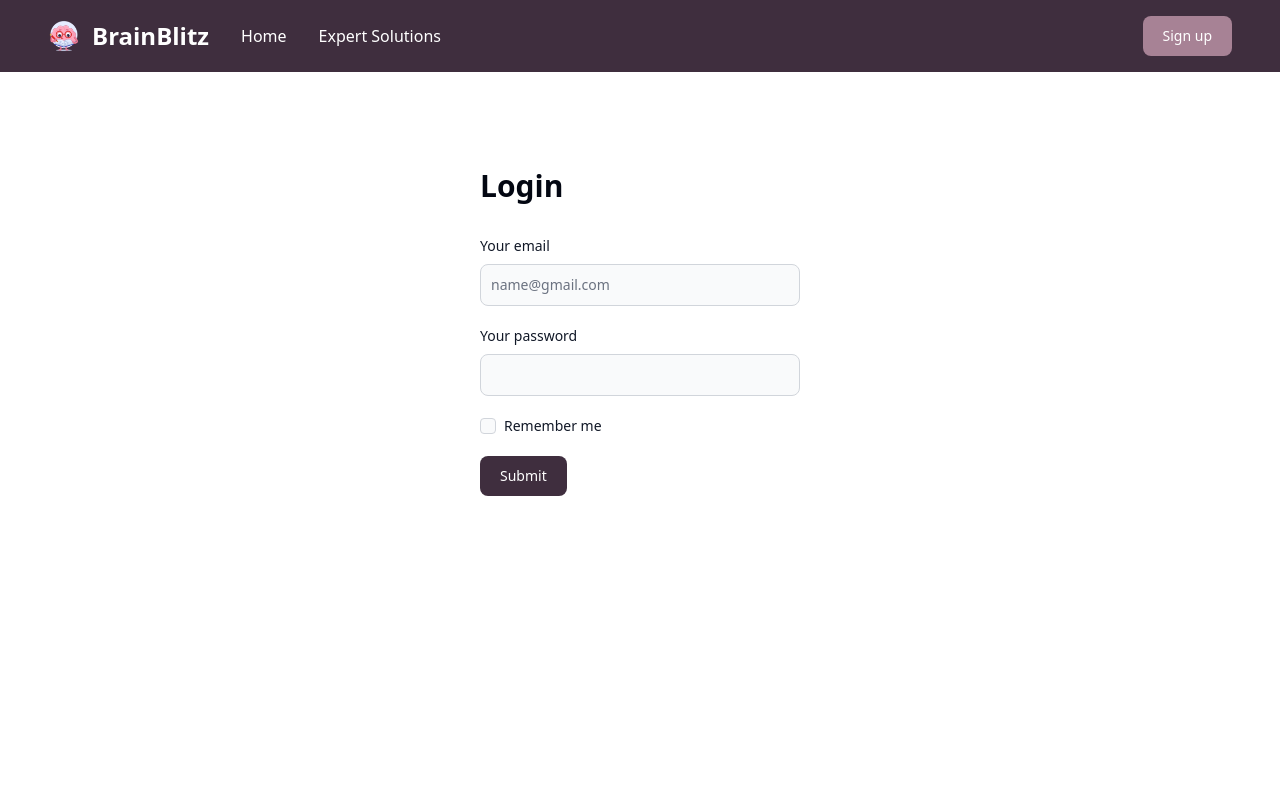
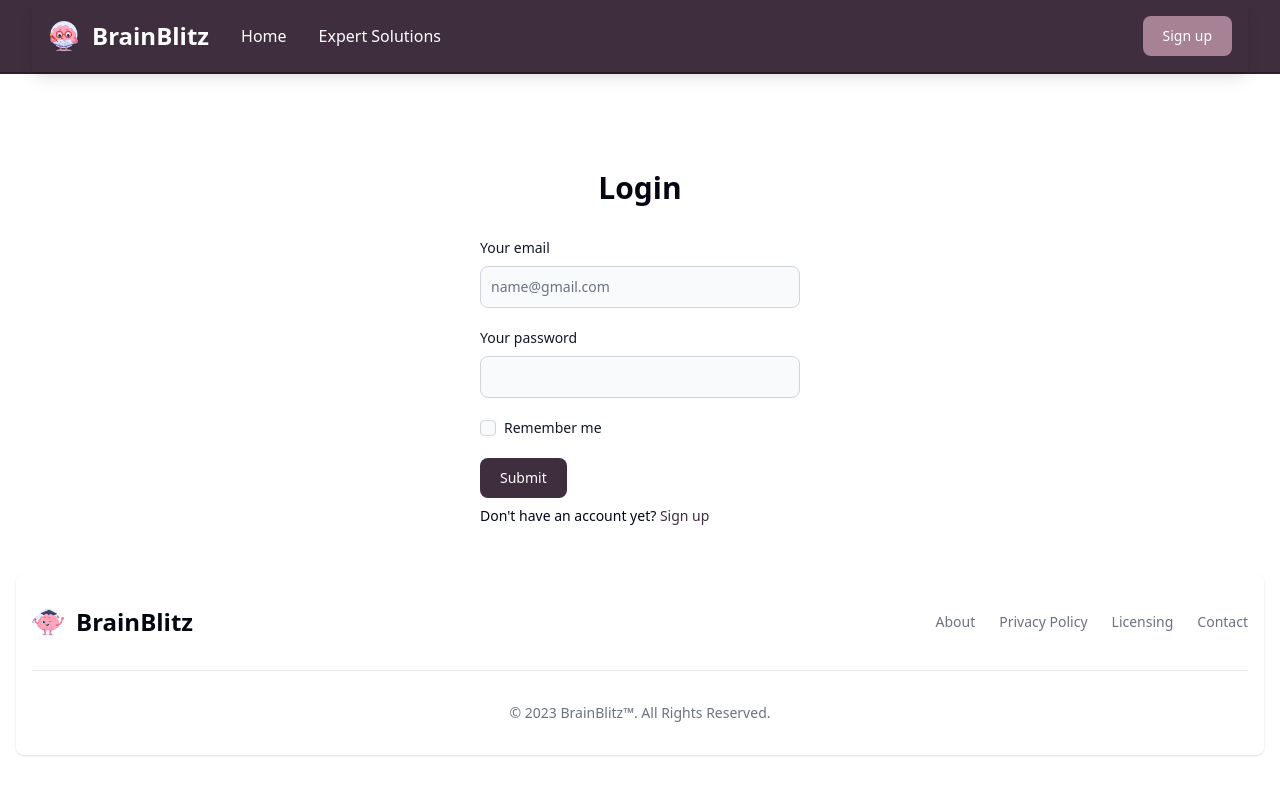
Before and after one commit to SSKiyan25/BrainBlitz, a Vue app: page /login in a window 1280 px wide. Shown: the top 794 px of the page. Built offline with nearby package versions, Linux system fonts and the light colour scheme.

Commit message:
added signup and footer

```diff
--- a/index.html
+++ b/index.html
@@ -7,7 +7,7 @@
     <title>BrainBlitz</title>
   </head>
   <body>
-    <div id="app" class = "bg-[#EFE1D1]"></div>
+    <div id="app"></div>
     <script type="module" src="/src/main.ts"></script>
   </body>
 </html>
--- a/src/App.vue
+++ b/src/App.vue
@@ -1,5 +1,6 @@
 <script setup lang="ts">
 import Navigation from '../src/components/NavigationBar.vue'
+import Footer from '../src/components/Footer.vue'
 import {RouterView} from 'vue-router'
 </script>
 
@@ -8,6 +9,7 @@ import {RouterView} from 'vue-router'
   <main>
     <RouterView />
   </main>
+  <Footer />
 </template>
 
 <style scoped>
--- a/src/components/DashboardComponent.vue
+++ b/src/components/DashboardComponent.vue
@@ -1,3 +1,5 @@
 <template>
-  <h2>Template</h2>
+  <div class="flow bg-[#EFE1D1] h-screen">
+
+  </div>
 </template>
--- /dev/null
+++ b/src/components/Footer.vue
@@ -0,0 +1,28 @@
+<template>
+<footer class="bg-white rounded-lg shadow dark:bg-gray-900 m-4 mt-12">
+    <div class="w-full max-w-screen-xl mx-auto p-4 md:py-8">
+        <div class="sm:flex sm:items-center sm:justify-between">
+            <a href="/" class="flex items-center mb-4 sm:mb-0 space-x-3 rtl:space-x-reverse">
+                <img src="/3.png" class="h-8" alt="Flowbite Logo" />
+                <span class="self-center text-2xl font-semibold whitespace-nowrap dark:text-white">BrainBlitz</span>
+            </a>
+            <ul class="flex flex-wrap items-center mb-6 text-sm font-medium text-gray-500 sm:mb-0 dark:text-gray-400">
+                <li>
+                    <a href="#" class="hover:underline me-4 md:me-6">About</a>
+                </li>
+                <li>
+                    <a href="#" class="hover:underline me-4 md:me-6">Privacy Policy</a>
+                </li>
+                <li>
+                    <a href="#" class="hover:underline me-4 md:me-6">Licensing</a>
+                </li>
+                <li>
+                    <a href="#" class="hover:underline">Contact</a>
+                </li>
+            </ul>
+        </div>
+        <hr class="my-6 border-gray-200 sm:mx-auto dark:border-gray-700 lg:my-8" />
+        <span class="block text-sm text-gray-500 sm:text-center dark:text-gray-400">© 2023 <a href="/" class="hover:underline">BrainBlitz™</a>. All Rights Reserved.</span>
+    </div>
+</footer>
+</template>
--- a/src/components/LoginComponent.vue
+++ b/src/components/LoginComponent.vue
@@ -1,7 +1,7 @@
 <template>
-  <div class="flex items-center justify-center w-screen mt-24">
+  <div class="flex items-center justify-center w-screen mt-24 mb-12">
     <div class=" items-center w-1/4">
-      <h1 class="text-3xl font-bold mb-8">Login</h1>
+      <h1 class="text-3xl font-bold mb-8 text-center">Login</h1>
         <form class="mx-auto">
           <div class="mb-5">
             <label for="email" class="block mb-2 text-sm font-medium text-gray-900 dark:text-white">Your email</label>
@@ -19,6 +19,10 @@
           </div>
           <button type="submit" class="text-white bg-[#3F2E3E] hover:bg-[#A78295] focus:ring-4 focus:outline-none focus:ring-blue-300 font-medium rounded-lg text-sm w-full sm:w-auto px-5 py-2.5 text-center dark:bg-blue-600 dark:hover:bg-blue-700 dark:focus:ring-blue-800">Submit</button>
         </form>
+        <p class="text-slate-950 text-sm mt-2">
+          Don't have an account yet?
+          <a href="/signup" class="text-[#3F2E3E] hover:underline">Sign up</a>
+        </p>
     </div>
   </div>
 </template>
--- a/src/components/NavigationBar.vue
+++ b/src/components/NavigationBar.vue
@@ -1,6 +1,6 @@
 <template>
-<nav class="bg-[#3F2E3E] border-gray-200 dark:bg-gray-900">
-    <div class="flex flex-wrap items-center justify-between max-w-screen md:mx-8 mx-auto  p-4">
+<nav class="bg-[#3F2E3E] dark:bg-gray-900 border-b-2 border-[#331D2C]">
+    <div class="flex flex-wrap items-center justify-between max-w-screen md:mx-8 mx-auto  p-4 shadow-lg">
       <div class="flex flex-row">
           <a href="/" class="flex items-center space-x-3 rtl:space-x-reverse">
               <img src="/2.png" class="h-8" alt="Flowbite Logo" />
@@ -20,7 +20,7 @@
         <div>
           <div class="flex items-center md:order-2 space-x-1 md:space-x-2 rtl:space-x-reverse">
             <button v-if="showLoginButton" @click="navigateToLogin" class="text-white dark:text-white focus:ring-4 focus:ring-gray-300 font-medium rounded-lg text-sm px-4 py-2 md:px-5 md:py-2.5 dark:hover:bg-gray-700 focus:outline-none dark:focus:ring-gray-800">Login</button>
-            <a href="#" class="text-white bg-[#A78295] hover:bg-blue-800 focus:ring-4 focus:ring-blue-300 font-medium rounded-lg text-sm px-4 py-2 md:px-5 md:py-2.5 dark:bg-blue-600 dark:hover:bg-blue-700 focus:outline-none dark:focus:ring-blue-800">Sign up</a>
+            <a href="/signup" class="text-white bg-[#A78295] hover:bg-blue-800 focus:ring-4 focus:ring-blue-300 font-medium rounded-lg text-sm px-4 py-2 md:px-5 md:py-2.5 dark:bg-blue-600 dark:hover:bg-blue-700 focus:outline-none dark:focus:ring-blue-800">Sign up</a>
             <button data-collapse-toggle="mega-menu-icons" type="button" class="inline-flex items-center p-2 w-10 h-10 justify-end text-sm text-gray-500 rounded-lg md:hidden hover:bg-gray-100 focus:outline-none focus:ring-2 focus:ring-gray-200 dark:text-gray-400 dark:hover:bg-gray-700 dark:focus:ring-gray-600" aria-controls="mega-menu-icons" aria-expanded="false">
               <span class="sr-only">Open main menu</span>
                 <svg class="w-5 h-5" aria-hidden="true" xmlns="http://www.w3.org/2000/svg" fill="none" viewBox="0 0 17 14">
--- /dev/null
+++ b/src/components/SignUpComponent.vue
@@ -0,0 +1,25 @@
+<template>
+  <div class="flex items-center justify-center w-screen mt-24">
+    <div class="items-center w-1/4">
+      <h1 class="text-3xl font-bold mb-8 text-center">Signup</h1>
+      <form class="max-w-sm mx-auto">
+        <div class="mb-5">
+          <label for="email" class="block mb-2 text-sm font-medium text-gray-900 dark:text-white">Your email</label>
+          <input type="email" id="email" class="shadow-sm bg-gray-50 border border-gray-300 text-gray-900 text-sm rounded-lg focus:ring-blue-500 focus:border-blue-500 block w-full p-2.5 dark:bg-gray-700 dark:border-gray-600 dark:placeholder-gray-400 dark:text-white dark:focus:ring-blue-500 dark:focus:border-blue-500 dark:shadow-sm-light" placeholder="name@gmail.com" required />
+        </div>
+        <div class="mb-5">
+          <label for="password" class="block mb-2 text-sm font-medium text-gray-900 dark:text-white">Your password</label>
+          <input type="password" id="password" class="shadow-sm bg-gray-50 border border-gray-300 text-gray-900 text-sm rounded-lg focus:ring-blue-500 focus:border-blue-500 block w-full p-2.5 dark:bg-gray-700 dark:border-gray-600 dark:placeholder-gray-400 dark:text-white dark:focus:ring-blue-500 dark:focus:border-blue-500 dark:shadow-sm-light" required />
+        </div>
+        <div class="mb-5">
+          <label for="repeat-password" class="block mb-2 text-sm font-medium text-gray-900 dark:text-white">Repeat password</label>
+          <input type="password" id="repeat-password" class="shadow-sm bg-gray-50 border border-gray-300 text-gray-900 text-sm rounded-lg focus:ring-blue-500 focus:border-blue-500 block w-full p-2.5 dark:bg-gray-700 dark:border-gray-600 dark:placeholder-gray-400 dark:text-white dark:focus:ring-blue-500 dark:focus:border-blue-500 dark:shadow-sm-light" required />
+        </div>
+        <button type="submit" class="text-white bg-[#3F2E3E] hover:bg-blue-800 focus:ring-4 focus:outline-none focus:ring-blue-300 font-medium rounded-lg text-sm px-5 py-2.5 text-center dark:bg-blue-600 dark:hover:bg-blue-700 dark:focus:ring-blue-800">Register new account</button>
+      </form>
+      <p class="text-slate-950 text-sm mt-6 text-center underline-offset-[3px]">
+          <a href="/login" class="text-[#3F2E3E] hover:text-[#A78295] hover:underline">Already have an account?</a>
+        </p>
+    </div>
+  </div>
+</template>
--- a/src/router/index.ts
+++ b/src/router/index.ts
@@ -1,6 +1,7 @@
 import { createRouter, createWebHistory, RouteRecordRaw } from 'vue-router';
 import Dashboard from '../views/DashboardView.vue'
 import Login from '../views/LoginView.vue'
+import SignUp from '../views/SignUpView.vue'
 
 const routes: RouteRecordRaw[] = [
   {
@@ -13,6 +14,11 @@ const routes: RouteRecordRaw[] = [
     name: 'Login',
     component: Login,
   },
+  {
+    path: '/signup',
+    name: 'SignUp',
+    component: SignUp,
+  },
   // Add more routes here
 ];
 
--- /dev/null
+++ b/src/views/SignUpView.vue
@@ -0,0 +1,13 @@
+<script setup lang="ts">
+  import SignUp from '../components/SignUpComponent.vue'
+  import { onMounted } from 'vue'
+  import { initFlowbite } from 'flowbite'
+
+  onMounted(() => {
+    initFlowbite();
+  })
+</script>
+
+<template>
+  <SignUp />
+</template>
```
